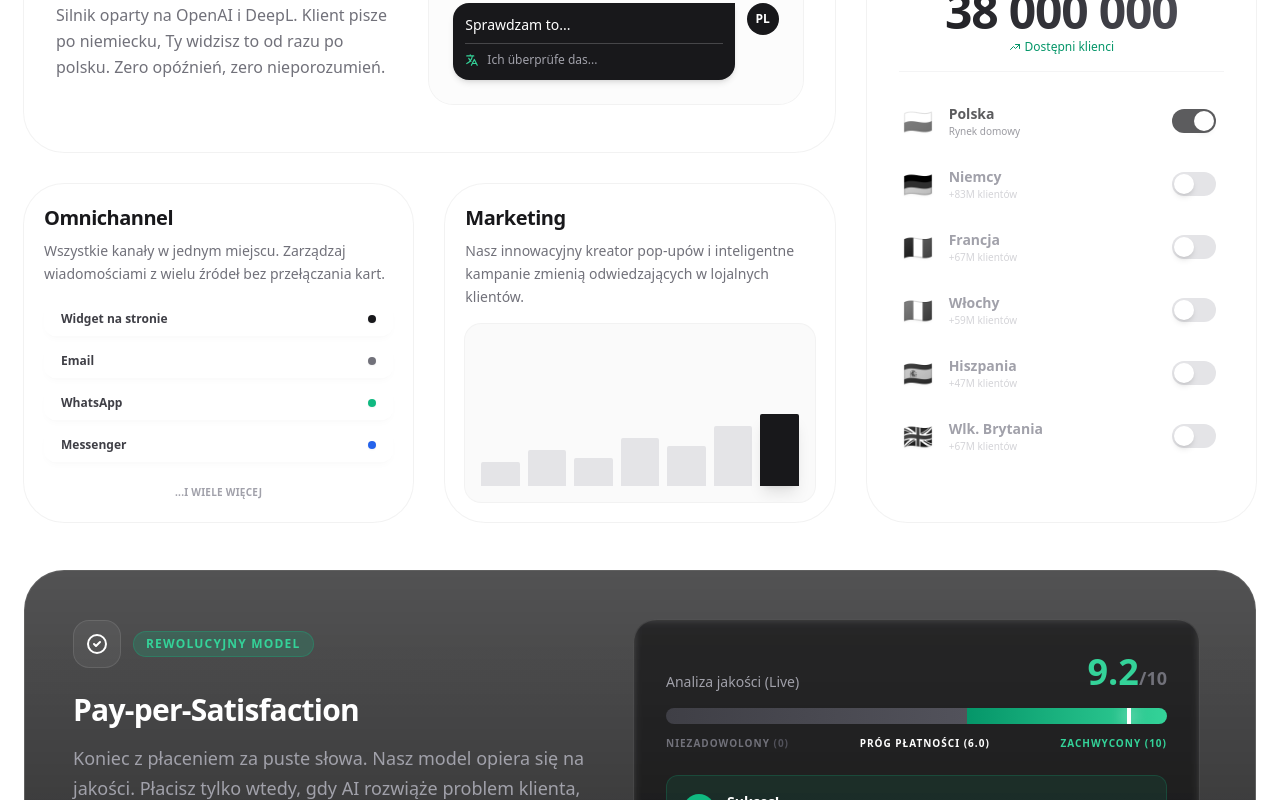
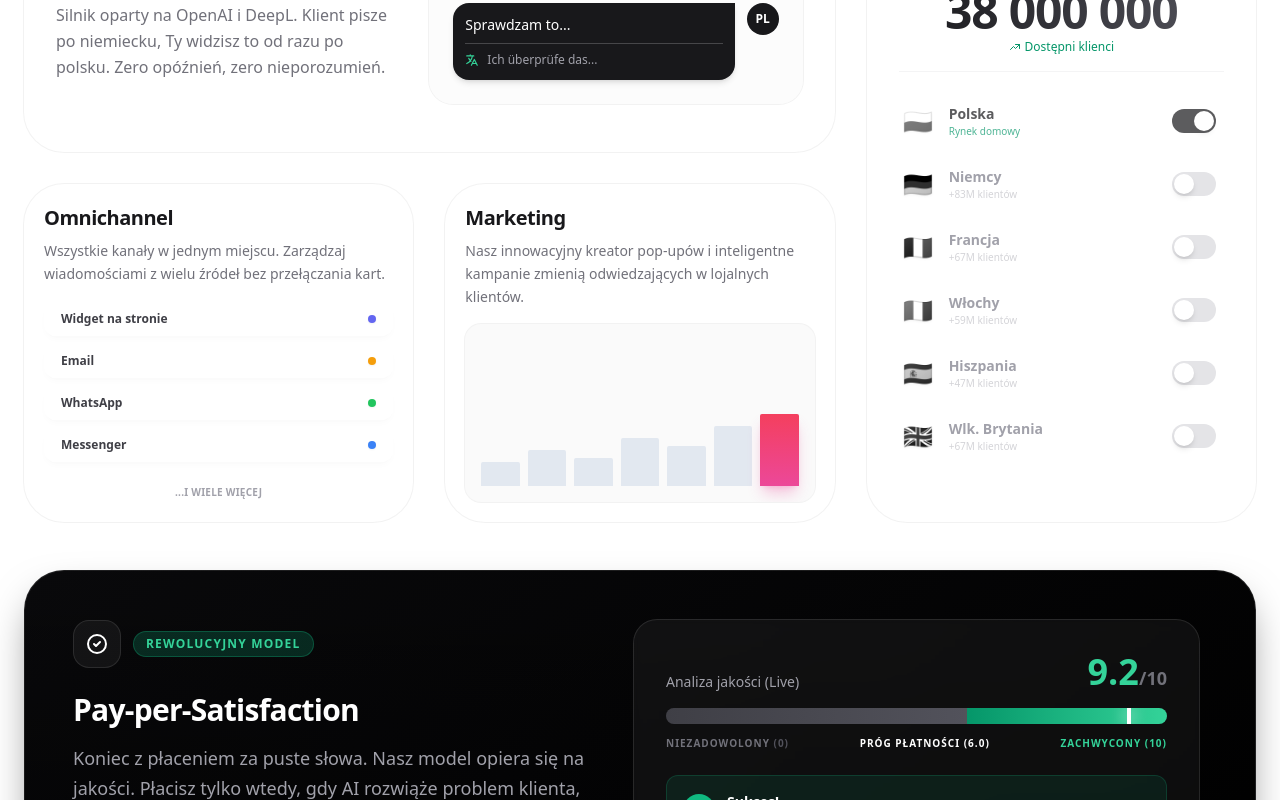
Before and after one commit to hubert-browin/nextjs-chataptor, a Next.js app: page / in a window 1280 px wide. Shown: the part 5140-5940 px from the top of the page. Built offline with nearby package versions, Linux system fonts and the light colour scheme.

Commit message:
update colors

```diff
--- a/app/page.tsx
+++ b/app/page.tsx
@@ -36,10 +36,11 @@
     border: 1px solid rgba(255, 255, 255, 0.5);
     box-shadow: 0 4px 6px -1px rgba(0, 0, 0, 0.02), 0 2px 4px -1px rgba(0, 0, 0, 0.02);
   }
+  /* Ciemniejsza karta Pay-per-satisfaction */
   .glass-card-dark {
-    background: rgba(9, 9, 11, 0.7); /* zinc-950 */
-    backdrop-filter: blur(24px) saturate(180%);
-    border: 1px solid rgba(255, 255, 255, 0.08);
+    background: linear-gradient(145deg, #09090b, #000000); /* Solidne ciemne tło */
+    border: 1px solid rgba(255, 255, 255, 0.1);
+    box-shadow: 0 20px 40px -10px rgba(0,0,0,0.5);
   }
   /* Delikatny gradient w tle Hero */
   .hero-gradient {
@@ -56,7 +57,7 @@
     lastMessage: 'Wo ist meine Bestellung?',
     lang: 'DE',
     source: 'Messenger',
-    avatarColor: 'bg-indigo-100 text-indigo-600', // Zachowane zgodnie z prośbą
+    avatarColor: 'bg-indigo-100 text-indigo-600',
     messages: [
       {
         id: 1,
@@ -81,7 +82,7 @@
     lastMessage: 'Produit endommagé...',
     lang: 'FR',
     source: 'Email',
-    avatarColor: 'bg-emerald-100 text-emerald-600', // Zachowane
+    avatarColor: 'bg-emerald-100 text-emerald-600',
     messages: [
       {
         id: 1,
@@ -113,7 +114,7 @@
     lastMessage: 'Avete questo in rosso?',
     lang: 'IT',
     source: 'WhatsApp',
-    avatarColor: 'bg-rose-100 text-rose-600', // Zachowane
+    avatarColor: 'bg-rose-100 text-rose-600',
     messages: [
       {
         id: 1,
@@ -196,7 +197,8 @@
             <span className="text-2xl filter drop-shadow-sm group-hover:scale-110 transition-transform grayscale hover:grayscale-0">{flag}</span>
             <div>
                 <div className={`text-sm font-bold ${active ? 'text-zinc-900' : 'text-zinc-400'}`}>{name}</div>
-                <div className={`text-[10px] font-medium transition-colors ${active ? 'text-zinc-500' : 'text-zinc-300'}`}>{sub}</div>
+                {/* ZMIANA: Zielony tekst po aktywacji */}
+                <div className={`text-[10px] font-medium transition-colors ${active ? 'text-emerald-600 font-bold' : 'text-zinc-300'}`}>{sub}</div>
             </div>
         </div>
         <div className={`w-11 h-6 rounded-full relative transition-colors duration-300 ${active ? 'bg-zinc-900' : 'bg-zinc-200'}`}>
@@ -449,7 +451,7 @@
                     <div className={`flex flex-col max-w-[85%] md:max-w-[65%] ${msg.sender === 'agent' ? 'items-end' : 'items-start'}`}>
                       <div className={`p-4 md:p-5 rounded-2xl text-[15px] leading-relaxed shadow-sm relative group transition-all
                           ${msg.sender === 'agent'
-                            ? 'bg-zinc-900 text-white rounded-tr-sm' // Zmiana z Indigo na Black (Zgodnie z życzeniem)
+                            ? 'bg-zinc-900 text-white rounded-tr-sm'
                             : 'bg-white text-zinc-800 ring-1 ring-zinc-200 rounded-tl-sm shadow-sm'
                            }`}>
                         <div>{msg.text}</div>
@@ -699,7 +701,7 @@
             <MarketCounter />
           </div>
 
-          {/* Card 3 - Omnichannel Hub (Minimal) */}
+          {/* Card 3 - Omnichannel Hub (Restore Colors) */}
           <div className="group bg-white ring-1 ring-black/5 rounded-[2.5rem] p-5 md:p-5 hover:shadow-2xl hover:shadow-zinc-200/50 transition-all duration-500 relative overflow-hidden flex flex-col">
             <div className="relative z-10 mb-4">
                 <h3 className="text-xl font-bold text-zinc-900 mb-2 tracking-tight">Omnichannel</h3>
@@ -709,11 +711,12 @@
             </div>
 
             <div className="relative z-10 flex-1 space-y-2">
+                {/* ZMIANA: Przywrócone kolorowe kropki */}
                 {[
-                    { name: 'Widget na stronie', color: 'bg-zinc-900' }, // Zmienione na brand
-                    { name: 'Email', color: 'bg-zinc-500' },
-                    { name: 'WhatsApp', color: 'bg-emerald-500' }, // Zachowane bo to kolor brandu WA
-                    { name: 'Messenger', color: 'bg-blue-600' }, // Brand Messenger
+                    { name: 'Widget na stronie', color: 'bg-indigo-500' },
+                    { name: 'Email', color: 'bg-amber-500' },
+                    { name: 'WhatsApp', color: 'bg-green-500' },
+                    { name: 'Messenger', color: 'bg-blue-500' },
                 ].map((item, i) => (
                     <div key={i} className="glass-panel p-2 rounded-xl flex items-center justify-between cursor-pointer transition-transform hover:scale-[1.02] hover:bg-white/80">
                         <span className="font-bold text-zinc-700 text-xs pl-2">{item.name}</span>
@@ -726,7 +729,7 @@
             </div>
           </div>
 
-          {/* Card 4 - Marketing Automation */}
+          {/* Card 4 - Marketing Automation (Restore Pink) */}
           <div className="group bg-white ring-1 ring-black/5 rounded-[2.5rem] p-5 hover:shadow-2xl hover:shadow-zinc-200/50 transition-all duration-500 relative overflow-hidden flex flex-col">
              <div className="relative z-10 mb-4">
                 <h3 className="text-xl font-bold text-zinc-900 mb-2 tracking-tight">Marketing</h3>
@@ -737,10 +740,11 @@
 
             <div className="bg-zinc-50 rounded-2xl p-4 flex-1 flex flex-col justify-end relative overflow-hidden ring-1 ring-black/5">
                 <div className="flex items-end justify-between gap-2 h-20 mt-2">
+                    {/* ZMIANA: Przywrócony różowy kolor przy hover i gradient na końcu */}
                     {[30, 45, 35, 60, 50, 75, 90].map((height, i) => (
-                        <div key={i} className="w-full bg-zinc-200 rounded-t-sm relative group/bar hover:bg-emerald-200 transition-colors" style={{ height: `${height}%` }}>
+                        <div key={i} className="w-full bg-slate-200 rounded-t-sm relative group/bar hover:bg-pink-200 transition-colors" style={{ height: `${height}%` }}>
                             {i === 6 && (
-                                <div className="absolute inset-0 bg-zinc-900 rounded-t-sm shadow-lg"></div>
+                                <div className="absolute inset-0 bg-gradient-to-t from-pink-500 to-rose-500 rounded-t-sm shadow-lg shadow-pink-500/30"></div>
                             )}
                         </div>
                     ))}
@@ -748,8 +752,8 @@
             </div>
           </div>
 
-          {/* Card 5 (Dark) - Pay-per-Satisfaction */}
-          <div className="md:col-span-3 glass-card-dark text-white rounded-[2.5rem] p-6 md:p-12 hover:shadow-2xl hover:shadow-black/20 transition-all duration-500 relative overflow-hidden flex flex-col md:flex-row gap-8 md:gap-12 items-center mt-4">
+          {/* Card 5 (Dark) - Pay-per-Satisfaction (ZMIANA: Ciemniejszy) */}
+          <div className="md:col-span-3 glass-card-dark text-white rounded-[2.5rem] p-6 md:p-12 hover:shadow-2xl hover:shadow-black/40 transition-all duration-500 relative overflow-hidden flex flex-col md:flex-row gap-8 md:gap-12 items-center mt-4">
             <div className="absolute top-0 right-0 w-full h-full bg-gradient-to-b from-transparent to-black/40"></div>
 
             <div className="relative z-10 flex-1 max-w-lg">
```
